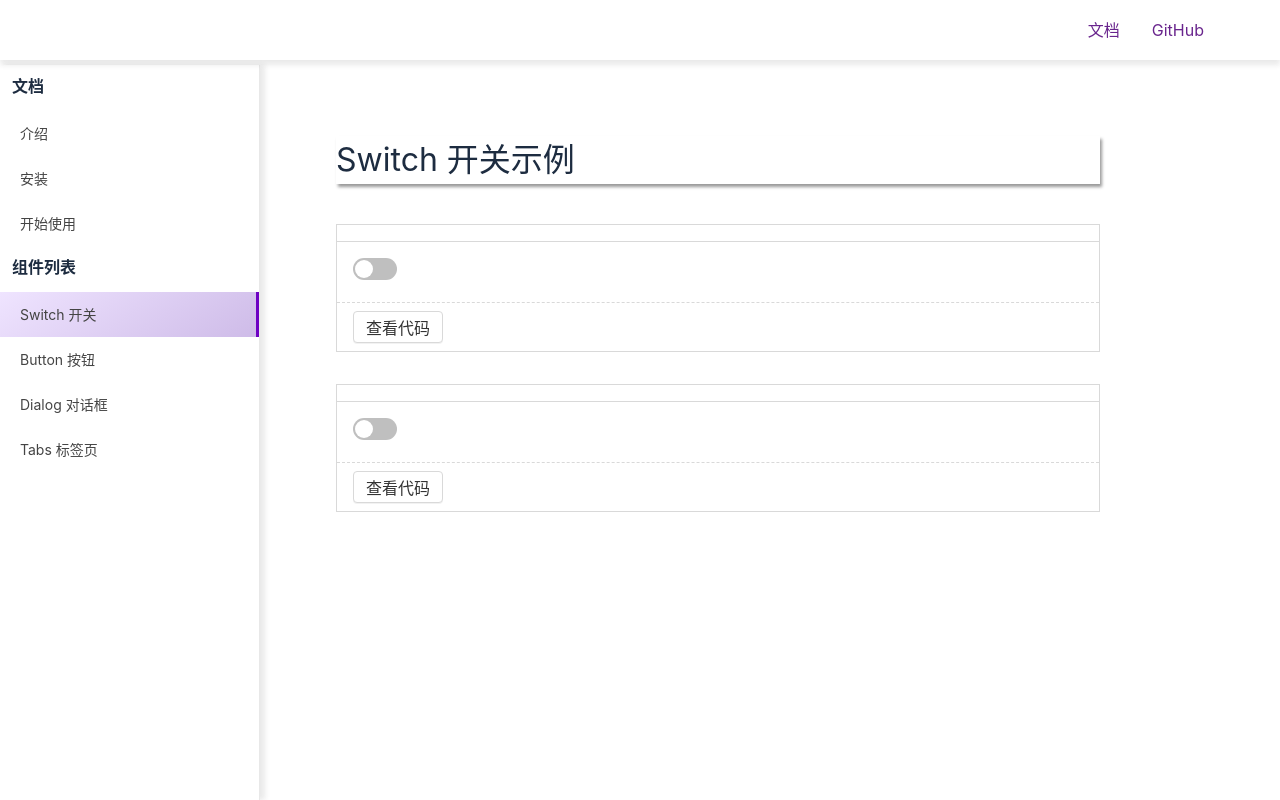
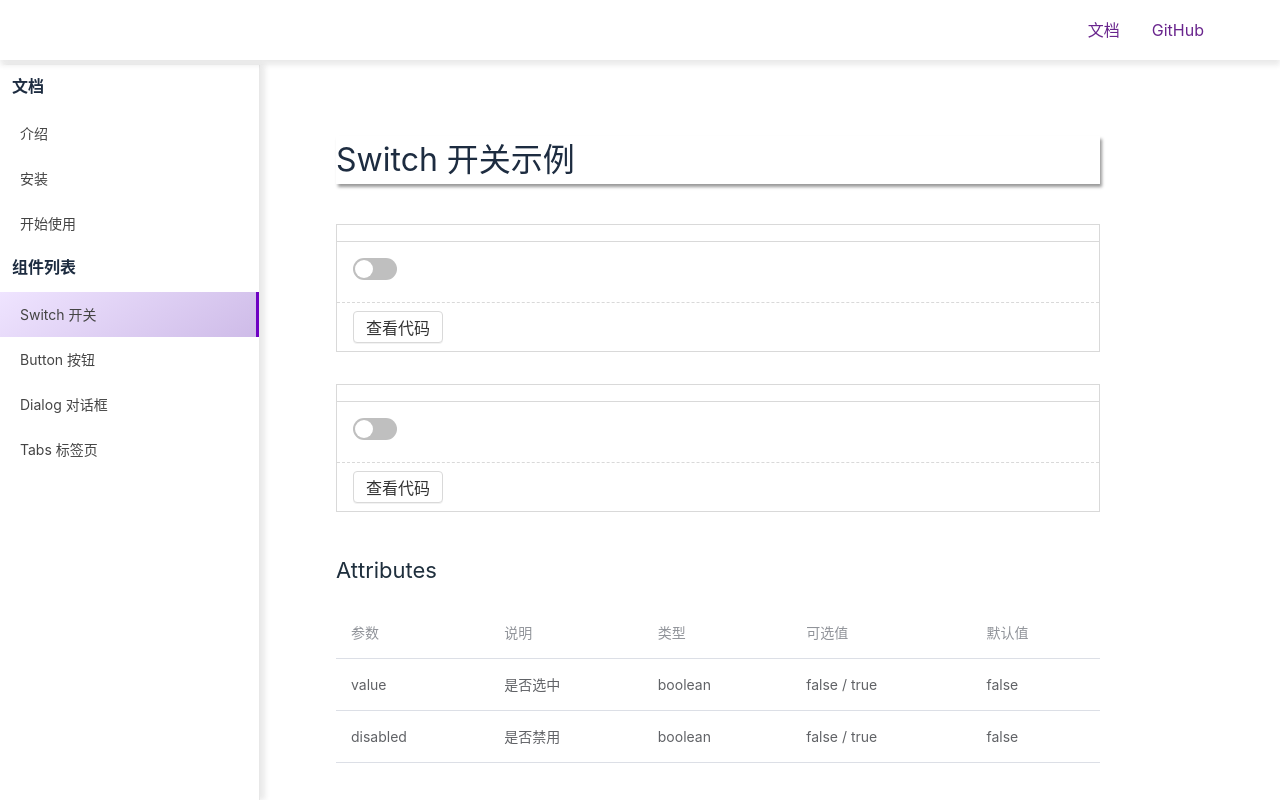
Before and after one commit to JaniceZD/gulu-ui-vue3, a Vue app: page /#/doc/switch in a window 1280 px wide. Built offline with nearby package versions, Linux system fonts and the light colour scheme.

Commit message:
完善switch demo文档

```diff
--- a/src/components/SwitchDemo.vue
+++ b/src/components/SwitchDemo.vue
@@ -3,20 +3,42 @@
     <h1 class="doc-title">Switch 开关示例</h1>
     <Demo :component="Switch1Demo" />
     <Demo :component="Switch2Demo" />
+    <Attr :data="data"></Attr>
   </div>
 </template>
 <script lang="ts">
 import Switch1Demo from './Switch1.demo.vue';
 import Switch2Demo from './Switch2.demo.vue';
 import Demo from './Demo.vue';
+import { ref } from 'vue';
+import { Attr } from '../lib/index';
+
 export default {
   components: {
     Demo,
+    Attr,
   },
   setup() {
+    const data = ref([
+      {
+        params: 'value',
+        desc: '是否选中',
+        type: 'boolean',
+        select: 'false / true',
+        default: 'false',
+      },
+      {
+        params: 'disabled',
+        desc: '是否禁用',
+        type: 'boolean',
+        select: 'false / true',
+        default: 'false',
+      },
+    ]);
     return {
       Switch1Demo,
       Switch2Demo,
+      data,
     };
   },
 };
--- a/src/lib/Switch.vue
+++ b/src/lib/Switch.vue
@@ -48,7 +48,7 @@ $h2: $h - 4px;
     transition: all 250ms;
   }
   &.gulu-checked {
-    background: #1890ff;
+    background: #6e02c3;
   }
   &.gulu-checked > span {
     left: calc(100% - #{$h2} - 2px);
```
